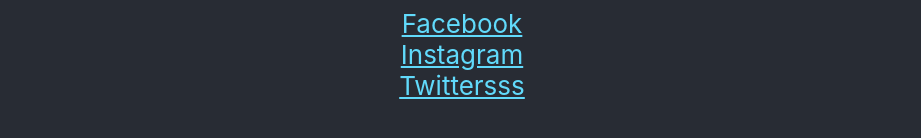
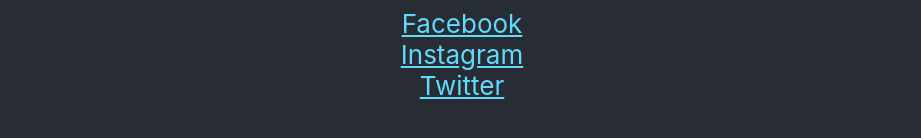
Before and after one commit to JestBilisim/jestbilisim.com.tr, a React (Create React App) app: page / in a window 1280 px wide. Shown: the part 470-608 px from the top of the page, without its empty margins (178-1099 px from the left). Built offline with nearby package versions, Linux system fonts and the light colour scheme.

Commit message:
Update src/App.js

```diff
--- a/src/App.js
+++ b/src/App.js
@@ -39,7 +39,7 @@
             target="_blank"
             rel="noopener noreferrer"
           >
-            Twittersss
+            Twitter
           </a>
         </header>
       </div>
```
